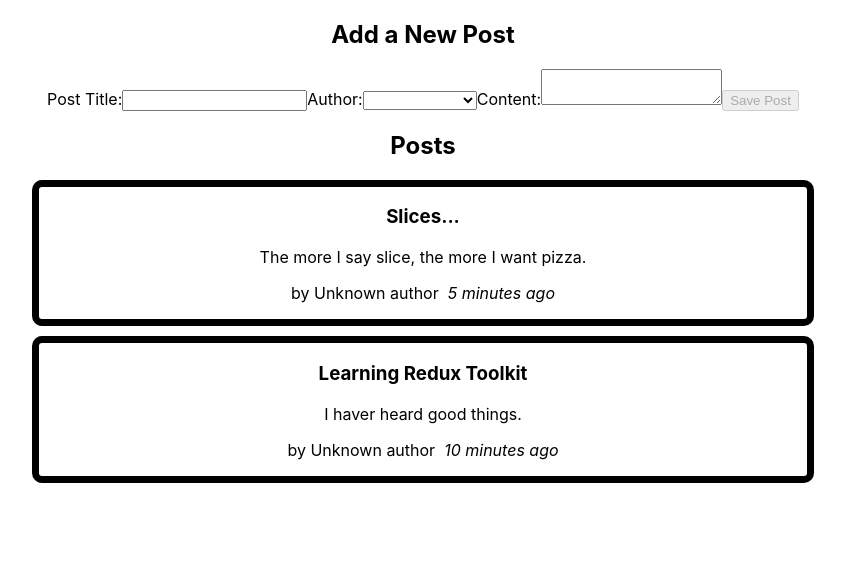
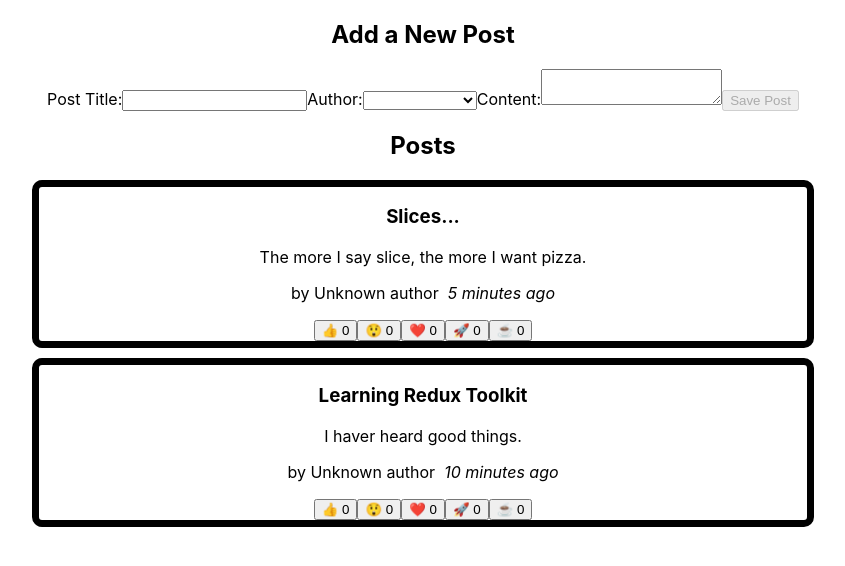
Before and after one commit to jordanbmnt/React-Redux-Toolkit-Tutorial, a React (Create React App) app: page / in a window 1280 px wide. Shown: the top 566 px of the page, without its empty margins (217-1062 px from the left). Built offline with nearby package versions, Linux system fonts and the light colour scheme.

Commit message:
added reactions

```diff
--- a/src/app/features/post/PostList.jsx
+++ b/src/app/features/post/PostList.jsx
@@ -3,11 +3,14 @@
 import "./postList.css";
 import PostAuthor from "./PostAuthor";
 import TimeAgo from "./TimeAgo";
+import ReactionButtons from "./ReactionButtons";
 
 const PostsList = () => {
   const posts = useSelector(selectAllPosts);
 
-  const orderedPosts = posts.slice().sort((a, b) => b.date.localeCompare(a.date));
+  const orderedPosts = posts
+    .slice()
+    .sort((a, b) => b.date.localeCompare(a.date));
 
   const rederedPosts = orderedPosts.map((post) => (
     <article className='post' key={post.id}>
@@ -17,6 +20,8 @@
         <PostAuthor userId={post.userId} />
         <TimeAgo timeStamp={post.date} />
       </p>
+
+      <ReactionButtons post={post} />
     </article>
   ));
 
--- /dev/null
+++ b/src/app/features/post/ReactionButtons.js
@@ -0,0 +1,30 @@
+import { useDispatch } from "react-redux";
+import { reactionAdded } from "./postSlice";
+
+const reactionEmoji = {
+  thumbsUp: "👍",
+  wow: "😲",
+  heart: "❤️",
+  rocket: "🚀",
+  coffee: "☕",
+};
+
+const ReactionButtons = ({ post }) => {
+  const dispatch = useDispatch();
+  const ReactionButtons = Object.entries(reactionEmoji).map(([name, emoji]) => {
+    return (
+      <button
+        key={name}
+        type='button'
+        onClick={() =>
+          dispatch(reactionAdded({ postId: post.id, reaction: name }))
+        }
+      >
+        {emoji} {post.reactions[name]}
+      </button>
+    );
+  });
+  return <div>{ReactionButtons}</div>;
+};
+
+export default ReactionButtons;
```
